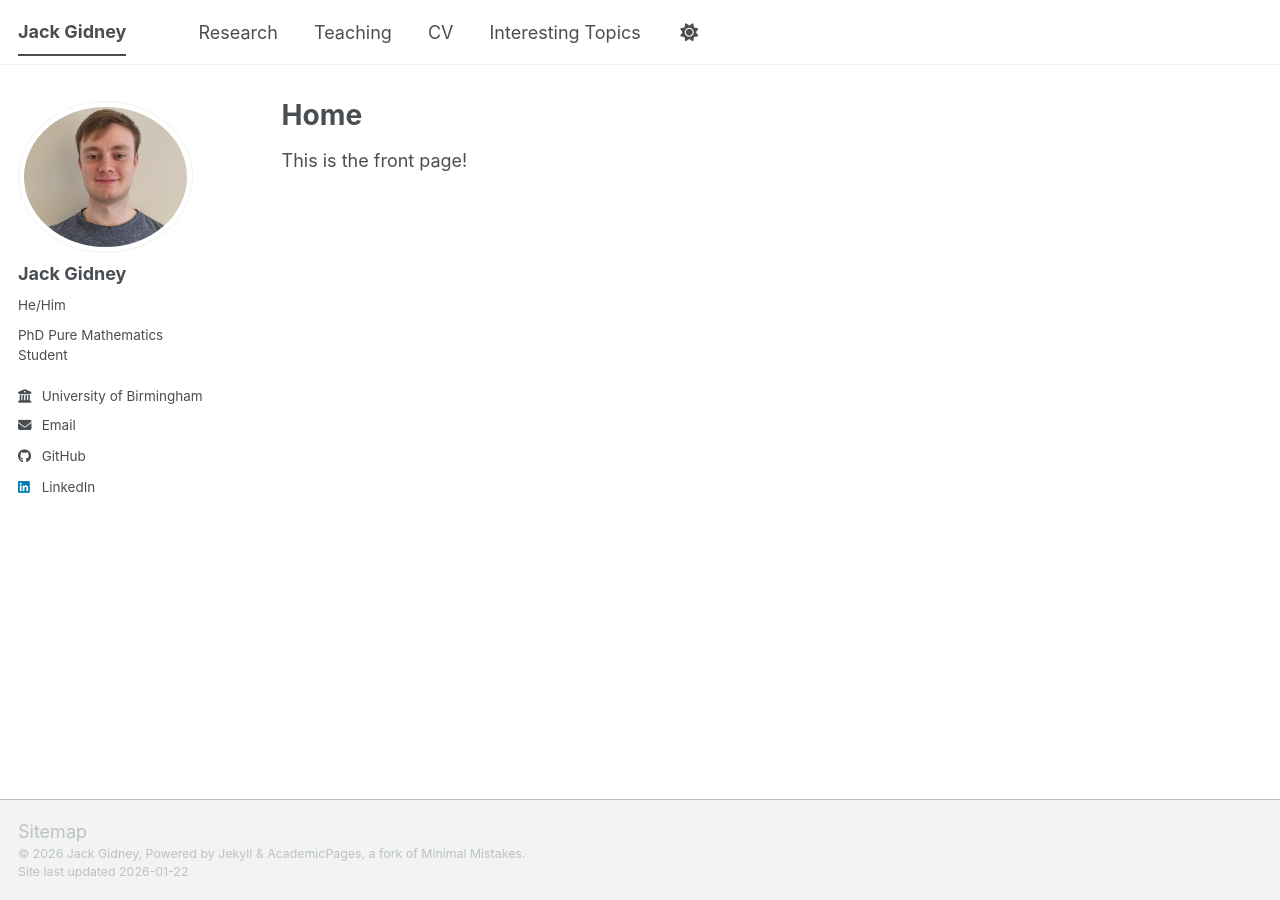
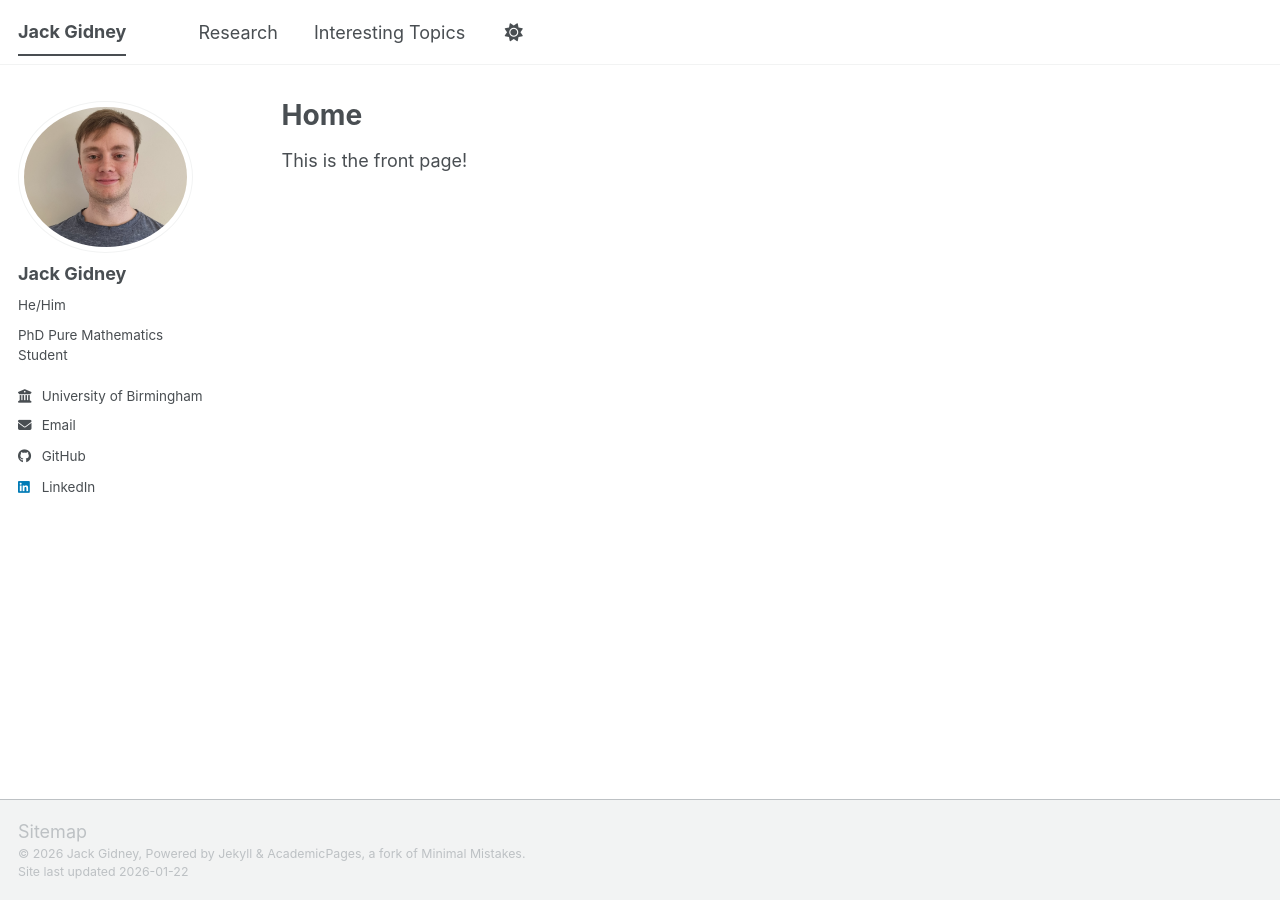
Before and after one commit to jgidney44/jgidney44.github.io, a Jekyll site: the page built from _pages/about.md, in a window 1280 px wide. Built offline with Jekyll 4.4.1, drawn with Linux system fonts in a browser that asks for light colours; a script bundle is joined from its source files by our own code; library files that are not in the unit come from our copies.

Commit message:
Update navigation.yml

```diff
--- a/_data/navigation.yml
+++ b/_data/navigation.yml
@@ -11,11 +11,5 @@ main:
   - title: "Research"
     url: /research/
 
-  - title: "Teaching"
-    url: /teaching/
-
-  - title: "CV"
-    url: /cv/
-
   - title: "Interesting Topics"
     url: /interesting-topics/
```
